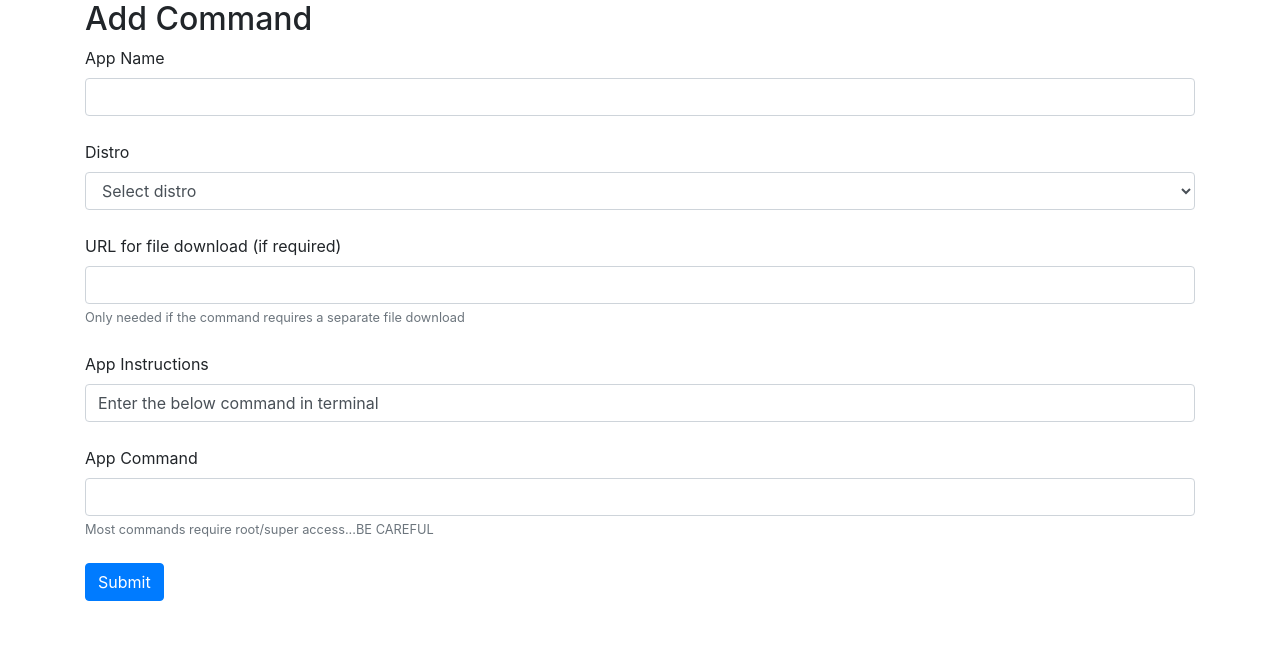
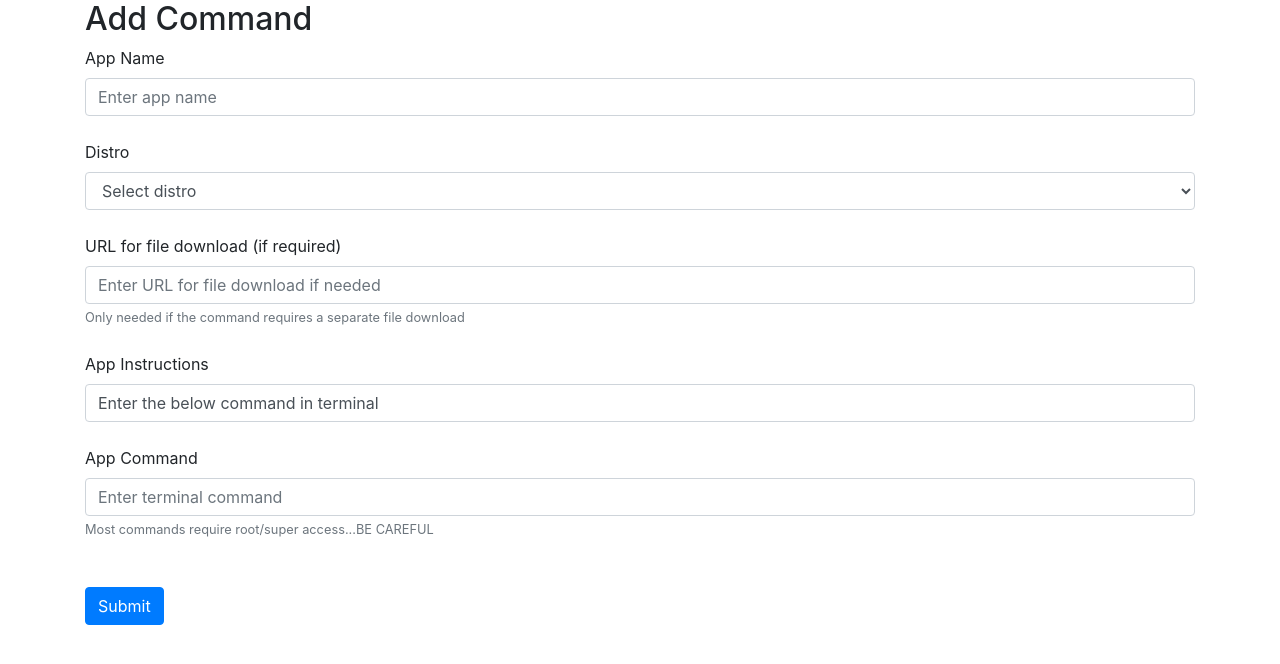
Before and after one commit to nealbrophy/CI-LinuxCommandGenerator-v2, a Flask app: page /add in a window 1280 px wide. Shown: the part 56-720 px from the top of the page. Run offline with Flask 2, Linux system fonts and the light colour scheme; data that the repository does not hold is empty; some libraries are stand-ins or nearby versions; some web fonts are replaced.

Commit message:
Implement reCAPTCHA on forms
Refactored all forms to use Flask-WTF and add recaptcha.

```diff
--- a/app.py
+++ b/app.py
@@ -7,11 +7,16 @@ from flask_pymongo import PyMongo
 from bson.objectid import ObjectId
 import pyperclip
 import pdb
-
+from form import WTForm_with_ReCaptcha, csrf
 
 app = Flask(__name__)
 app.config["MONGO_DBNAME"] = 'linuxCmdGen'
 app.config["MONGO_URI"] = os.environ.get('MONGO_URI')
+app.config["SECRET_KEY"] = os.environ.get('SECRET_KEY')
+app.config["RECAPTCHA_PUBLIC_KEY"] = '6LdiXPEUAAAAAK14HJzF9_m1YWsMHwhND5zUxq-9'
+app.config["RECAPTCHA_PRIVATE_KEY"] = os.environ.get('RC_SECRETKEY')
+csrf.init_app(app)
+
 mongo = PyMongo(app)
 
 my_list = {}
@@ -41,35 +46,38 @@ def get_distro_cmds(distro_name):
 # ===============
 
 # ADD COMMANDS VIEW
-@app.route('/add')
+@app.route('/add', methods=['GET','POST'])
 def add_command():
-    return render_template('add_command.html', distros=mongo.db.distros.find(), commands=mongo.db.commands.find())
+  # pdb.set_trace()
+  form = WTForm_with_ReCaptcha()
+  if request.method == 'GET':
+    return render_template('add_command.html', form=form, distros=mongo.db.distros.find(), commands=mongo.db.commands.find())
+  else:
+    if form.validate():
+      add_app = form.form_name.data.lower().replace(' ', '')
+      add_distro = form.form_distro.data
+      existing_cmds = mongo.db.commands.count_documents({
+        'app_name': {'$regex': add_app, '$options': 'ix'},
+        'app_distro': {'$regex': add_distro, '$options': 'ix'}
+        })
+      if existing_cmds:
+        return render_template('find_command.html', req_type='insert_fail',
+          results=mongo.db.commands.find({'app_name': {'$regex': add_app, '$options': 'ix'}, 'app_distro': add_distro}),
+          distros=mongo.db.distros.find(), commands=mongo.db.commands.find())
+      else:
+        cmd_to_insert = {
+          'app_name': add_app,
+          'app_distro': add_distro,
+          'app_url': form.form_url.data,
+          'app_instruction': form.form_instruction.data,
+          'app_command': form.form_command.data}
+        mongo.db.commands.insert_one(cmd_to_insert)
+        return render_template('find_command.html', req_type='insert_success',
+          results=mongo.db.commands.find({'app_name': {'$regex': add_app, '$options': 'ix'}, 'app_distro': add_distro}),
+          distros=mongo.db.distros.find(), commands=mongo.db.commands.find())
+    elif 'response parameter is missing' in form.errors['form_recaptcha'][0]:
+      return render_template('add_command.html', form=form, error='captcha missing', distros=mongo.db.distros.find(), commands=mongo.db.commands.find())
 
-# insert command action from ADD COMMAND VIEW
-@app.route('/insert_command', methods=['POST'])
-def insert_command():
-    # pdb.set_trace()
-    add_app = request.form.get('app_name').lower().replace(' ', '')
-    add_distro = request.form.get('app_distro')
-    existing_cmds = mongo.db.commands.count_documents({
-      'app_name': {'$regex': add_app, '$options': 'ix'},
-      'app_distro': {'$regex': add_distro, '$options': 'ix'}
-      })
-    if existing_cmds:
-      return render_template('find_command.html', req_type='insert_fail',
-        results=mongo.db.commands.find({'app_name': {'$regex': add_app, '$options': 'ix'}, 'app_distro': add_distro}),
-        distros=mongo.db.distros.find(), commands=mongo.db.commands.find())
-    else:
-      cmd_to_insert = {
-        'app_name': add_app,
-        'app_distro': add_distro,
-        'app_url': request.form.get('app_url'),
-        'app_instruction': request.form.get('app_instruction'),
-        'app_command': request.form.get('app_command')}
-      mongo.db.commands.insert_one(cmd_to_insert)
-      return render_template('find_command.html', req_type='insert_success',
-        results=mongo.db.commands.find({'app_name': {'$regex': add_app, '$options': 'ix'}, 'app_distro': add_distro}),
-        distros=mongo.db.distros.find(), commands=mongo.db.commands.find())
 
 # FIND COMMAND VIEW
 @app.route('/find_command', methods=['GET','POST'])
@@ -99,39 +107,52 @@ def find_command():
         distros=mongo.db.distros.find())
 
 # EDIT COMMAND VIEW
-@app.route('/edit/<command_id>')
+@app.route('/edit/<command_id>', methods=['POST', 'GET'])
 def edit_command(command_id):
+  # pdb.set_trace()
+  form = WTForm_with_ReCaptcha()
+  commands = mongo.db.commands
   cmd_to_update = mongo.db.commands.find_one({'_id': ObjectId(command_id)})
   distros = mongo.db.distros.find()
-  return render_template('edit_command.html', cmd_to_update=cmd_to_update, distros=distros)
-
-# update command action FROM EDIT VIEW
-@app.route('/update/<command_id>', methods=['POST'])
-def update_command(command_id):
-  commands = mongo.db.commands
-  commands.update({'_id': ObjectId(command_id)},
-  {
-    'app_name': request.form.get('app_name'),
-    'app_distro': request.form.get('app_distro'),
-    'app_instruction': request.form.get('app_instruction'),
-    'app_command': request.form.get('app_command')
-  })
-  return render_template('find_command.html', req_type='update',
+  if request.method == 'GET':
+    return render_template('edit_command.html', form=form, cmd_to_update=cmd_to_update, distros=distros)
+  else:
+    if form.validate():
+      if form.form_submit:
+        commands.update({'_id': ObjectId(command_id)},
+        {
+          'app_name': form.form_name.data,
+          'app_distro': form.form_distro.data,
+          'app_url': form.form_url.data,
+          'app_instruction': form.form_instruction.data,
+          'app_command': form.form_command.data
+        })
+        return render_template('find_command.html', req_type='update',
           results=mongo.db.commands.find({'_id': ObjectId(command_id)}),
           distros=mongo.db.distros.find(), commands=mongo.db.commands.find())
+    else:
+      return 'Error'
 
 # confirm delete action from DELETE COMMAND VIEW
-@app.route('/confirm_delete/<command_id>')
+@app.route('/confirm_delete/<command_id>', methods=['POST', 'GET'])
 def confirm_delete(command_id):
+  # pdb.set_trace()
+  form = WTForm_with_ReCaptcha()
   cmd_to_delete = mongo.db.commands.find_one({'_id': ObjectId(command_id)})
-  return render_template('delete_command.html', cmd_to_delete=cmd_to_delete, results=mongo.db.commands.find({'_id': ObjectId(command_id)}),
-          distros=mongo.db.distros.find(), commands=mongo.db.commands.find())
+  if request.method == 'GET':
+    return render_template('delete_command.html', form=form, cmd_to_delete=cmd_to_delete, results=mongo.db.commands.find({'_id': ObjectId(command_id)}),
+            distros=mongo.db.distros.find(), commands=mongo.db.commands.find())
+  else:
+    if form.validate():
+      if form.form_submit:
+        mongo.db.commands.remove({'_id': ObjectId(command_id)})
+        return render_template('find_command.html', req_type='find', distros=mongo.db.distros.find(), commands=mongo.db.commands.find())
+    elif form.errors:
+      return render_template('delete_command.html', error=form.errors, form=form, cmd_to_delete=cmd_to_delete, results=mongo.db.commands.find({'_id': ObjectId(command_id)}),
+            distros=mongo.db.distros.find(), commands=mongo.db.commands.find())
 
-# DELETE COMMAND VIEW
-@app.route('/delete/<command_id>', methods=['POST'])
-def delete_command(command_id):
-  mongo.db.commands.remove({'_id': ObjectId(command_id)})
-  return render_template('find_command.html', req_type='find', distros=mongo.db.distros.find(), commands=mongo.db.commands.find())
+
+
 
 # ==================
 # MY LIST Operations
@@ -168,6 +189,10 @@ def copy_command(command_id):
   pyperclip.copy(cmd_to_copy['app_command'])
   return 'copied to clipboard'
 
+# ======================
+# WTFORM operation
+# ======================
+
 
 
 # RUN Flask app
--- /dev/null
+++ b/form.py
@@ -0,0 +1,40 @@
+from flask_wtf import FlaskForm,RecaptchaField, CSRFProtect
+from wtforms import (StringField,SubmitField,
+                         DateTimeField, RadioField,
+                         SelectField,TextAreaField, DateField)
+from wtforms.validators import DataRequired
+
+csrf = CSRFProtect()
+
+class WTForm_with_ReCaptcha(FlaskForm):
+    csrf = False
+    form_recaptcha = RecaptchaField()
+    form_name = StringField('app_name', validators=[DataRequired()])
+    form_distro = SelectField('app_distro', validators=[DataRequired()], choices=[
+        ('', 'Select distro'),
+        ('Ubuntu', 'Ubuntu'),
+        ('Debian', 'Debian'),
+        ('Arch', 'Arch'),
+        ('Elementary', 'Elementary'),
+        ('Alpine', 'Alpine'),
+        ('CentOS', 'CentOS'),
+        ('Devuan', 'Devuan'),
+        ('Fedora', 'Fedora'),
+        ('Gentoo', 'Gentoo'),
+        ('Linux Mint', 'Linux Mint'),
+        ('Mageia', 'Mageia'),
+        ('Manjaro', 'Manjaro'),
+        ('NixOS', 'NixOS'),
+        ('openSUSE', 'openSUSE'),
+        ('KaOS', 'KaOS'),
+        ('Raspbian', 'Raspbian'),
+        ('Sabayon', 'Sabayon'),
+        ('Void', 'Void'),
+        ('Slackware', 'Slackware')
+        ])
+    # form_distro = SelectField('app_distro', choices=[distro for distro in distros_for_form])
+    form_selected_distro = StringField('selected_distro')
+    form_url = StringField('app_url')
+    form_instruction = StringField('app_instruction', validators=[DataRequired()])
+    form_command = StringField('app_command', validators=[DataRequired()])
+    form_submit = SubmitField('Submit')
--- a/templates/add_command.html
+++ b/templates/add_command.html
@@ -2,32 +2,32 @@
 {% block title %}Add{% endblock %}
 {% block content %}
 <h2>Add Command</h2>
-<form action="{{ url_for('insert_command') }}" method="POST">
+<form action="" method="POST">
     <div class="form-group">
+        {{ form.hidden_tag() }}
         <label for="app_name">App Name</label>
-        <input type="text" class="form-control" id="app_name" name="app_name" required>
+        {{ form.form_name(id="app_name", class_="form-control", placeholder="Enter app name") }}
         <br>
         <label for="app_distro">Distro</label>
-        <select id="app_distro" class="form-control" name="app_distro" required>
-            <option value="" disabled selected>Select distro</option>
-            {% for distro in distros %}
-            <option value="{{ distro.distro_name }}">{{ distro.distro_name }}</option>
-            {% endfor %}
-            <!-- <option value="new_distro">add new distro</option> -->
-        </select>
+        {{ form.form_distro(id="app_distro", class_="form-control") }}
         <br>
         <label for="app_url">URL for file download (if required)</label>
-        <input type="text" class="form-control" id="app_url" name="app_url">
+        {{ form.form_url(id="app_url", class_="form-control", placeholder="Enter URL for file download if needed") }}
         <small id="app_url_Help" class="form-text text-muted">Only needed if the command requires a separate file download</small>
         <br>
         <label for="app_instruction">App Instructions</label>
-        <input type="text" class="form-control" id="app_instruction" name="app_instruction" required value="Enter the below command in terminal">
+        {{ form.form_instruction(id="app_instruction", class_="form-control", value="Enter the below command in terminal") }}
         <br>
         <label for="app_command">App Command</label>
-        <input type="text" class="form-control" id="app_command" name="app_command" required>
+        {{ form.form_command(id="app_command", class_="form-control", placeholder="Enter terminal command") }}
         <small id="app_command_Help" class="form-text text-muted">Most commands require root/super access...BE CAREFUL</small>
         <br>
-        <button type="submit" class="btn btn-primary">Submit</button>
+        {{ form.form_recaptcha }}
+        {% if error %}
+        <p class="text-danger">Please complete recaptcha</p>
+        {% endif %}
+        <br>
+        {{ form.form_submit(class_="btn btn-primary")}}
     </div>
 </form>
 {% endblock %}
--- a/templates/base.html
+++ b/templates/base.html
@@ -8,6 +8,7 @@
         integrity="sha384-Vkoo8x4CGsO3+Hhxv8T/Q5PaXtkKtu6ug5TOeNV6gBiFeWPGFN9MuhOf23Q9Ifjh" crossorigin="anonymous">
     <link href="//cdn.jsdelivr.net/gh/Lukas-W/font-logos@v0.11/assets/font-logos.css" rel="stylesheet">
     <script src="https://kit.fontawesome.com/624307dae0.js" crossorigin="anonymous"></script>
+    <script src="https://www.google.com/recaptcha/api.js" async defer></script>
     {% block head %}
         <title>{% block title %}{% endblock %} - Linux Command Generator</title>
     {% endblock %}
```
Also changed, not shown: requirements.txt (added, +22 -0 lines), templates/delete_command.html (+18 -20 lines), templates/distros.html (+0 -7 lines), templates/edit_command.html (+14 -16 lines), README.md.
